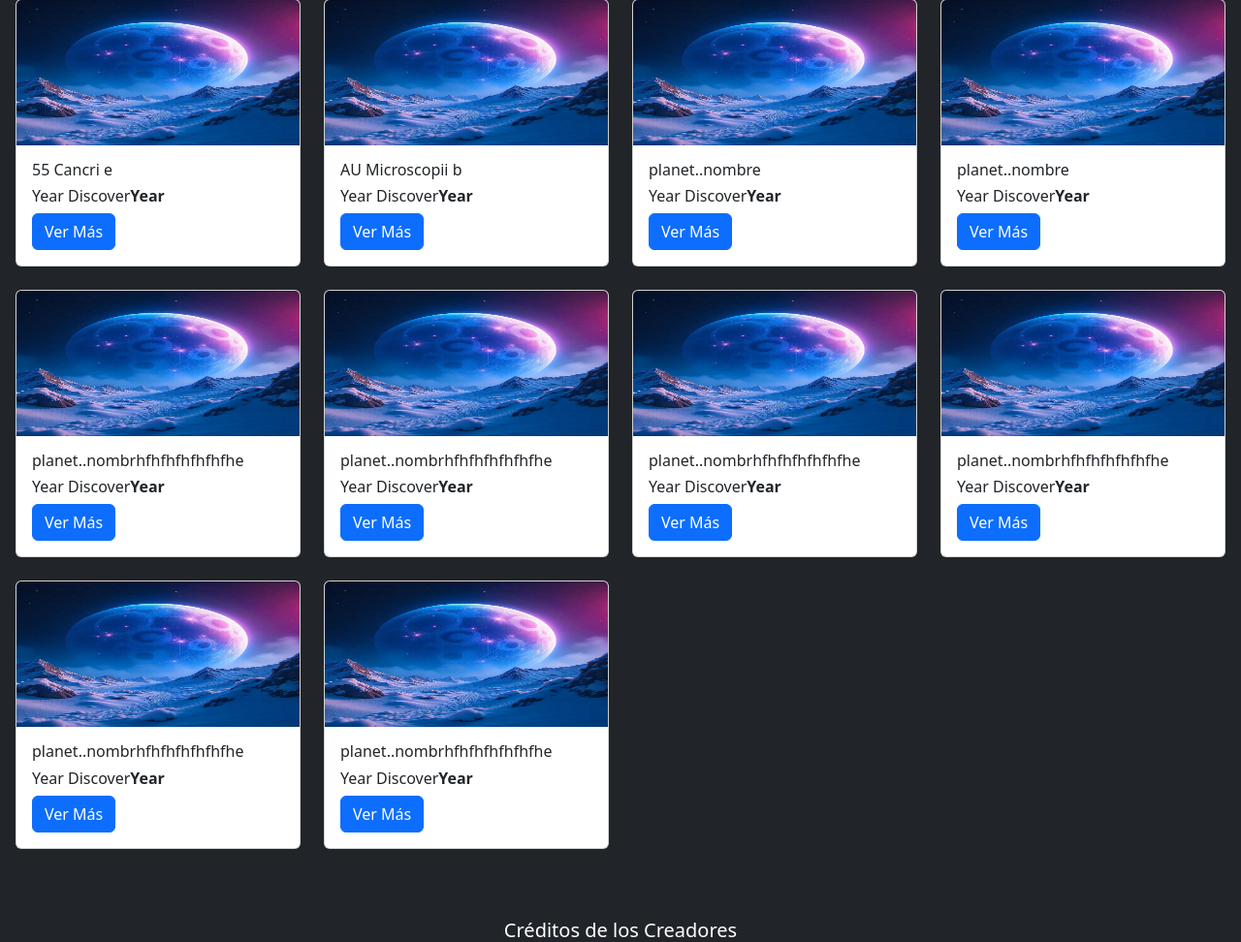
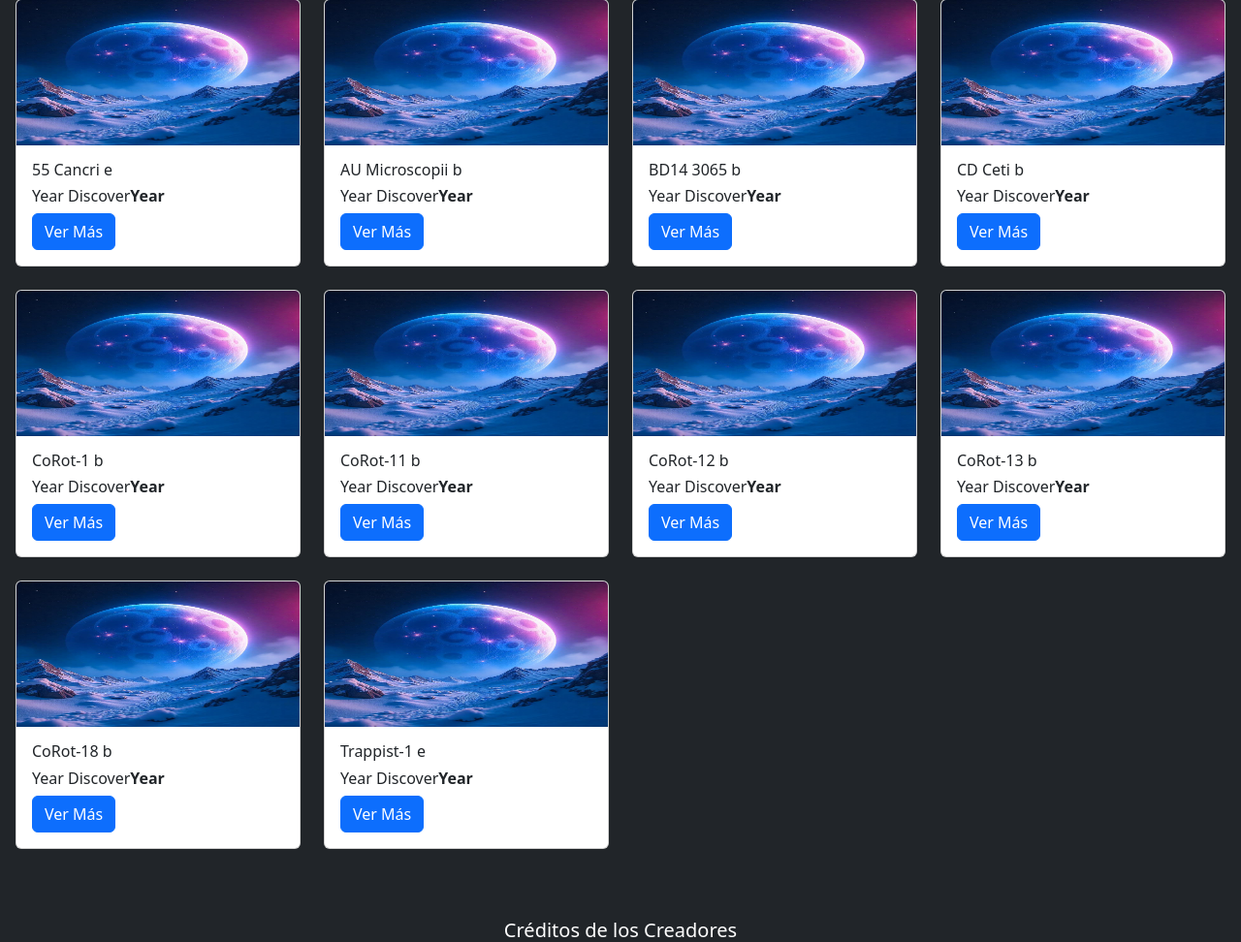
Before and after one commit to joshep-creator/Stellar-Innovation, a PHP site: page / in a window 1280 px wide. Shown: the part 1332-2304 px from the top of the page at 97% size. Run offline with PHP 8.4, Linux system fonts and the light colour scheme.

Commit message:
Update exoplanets.php

```diff
--- a/exoplanets.php
+++ b/exoplanets.php
@@ -114,13 +114,13 @@
                 </div>
             </div>
 
-            <!-- single planet 1 -->
+            <!-- single planet 3 -->
             <div class="col-lg-3 col-md-4 col-sm-1 mb-4">
                 <?php $contador = 0; ?>
                 <div class="card">
                     <img class="card-img-top img-fluid" src="src/img/planet_1.jpg" style="height: 150px; width: auto;">
                     <div class="card-body">
-                        <h6>planet..nombre</h6>
+                        <h6>BD14 3065 b</h6>
                         <div class="price">
                             <!--Actual year-->
                             <h6>Year Discover<strong>Year</strong></h6>
@@ -155,13 +155,13 @@
                 </div>
             </div>
 
-            <!-- single planet 1 -->
+            <!-- single planet 4 -->
             <div class="col-lg-3 col-md-4 col-sm-1 mb-4">
                 <?php $contador = 0; ?>
                 <div class="card">
                     <img class="card-img-top img-fluid" src="src/img/planet_1.jpg" style="height: 150px; width: auto;">
                     <div class="card-body">
-                        <h6>planet..nombre</h6>
+                        <h6>CD Ceti b</h6>
                         <div class="price">
                             <!--Actual year-->
                             <h6>Year Discover<strong>Year</strong></h6>
@@ -196,13 +196,13 @@
                 </div>
             </div>
 
-            <!-- single planet 1 -->
+            <!-- single planet 5 -->
             <div class="col-lg-3 col-md-4 col-sm-1 mb-4">
                 <?php $contador = 0; ?>
                 <div class="card">
                     <img class="card-img-top img-fluid" src="src/img/planet_1.jpg" style="height: 150px; width: auto;">
                     <div class="card-body">
-                        <h6>planet..nombrhfhfhfhfhfhfhe</h6>
+                        <h6>CoRot-1 b</h6>
                         <div class="price">
                             <!--Actual year-->
                             <h6>Year Discover<strong>Year</strong></h6>
@@ -237,13 +237,13 @@
                 </div>
             </div>
 
-            <!-- single planet 1 -->
+            <!-- single planet 6 -->
             <div class="col-lg-3 col-md-4 col-sm-1 mb-4">
                 <?php $contador = 0; ?>
                 <div class="card">
                     <img class="card-img-top img-fluid" src="src/img/planet_1.jpg" style="height: 150px; width: auto;">
                     <div class="card-body">
-                        <h6>planet..nombrhfhfhfhfhfhfhe</h6>
+                        <h6>CoRot-11 b</h6>
                         <div class="price">
                             <!--Actual year-->
                             <h6>Year Discover<strong>Year</strong></h6>
@@ -278,13 +278,13 @@
                 </div>
             </div>
 
-            <!-- single planet 1 -->
+            <!-- single planet 7 -->
             <div class="col-lg-3 col-md-4 col-sm-1 mb-4">
                 <?php $contador = 0; ?>
                 <div class="card">
                     <img class="card-img-top img-fluid" src="src/img/planet_1.jpg" style="height: 150px; width: auto;">
                     <div class="card-body">
-                        <h6>planet..nombrhfhfhfhfhfhfhe</h6>
+                        <h6>CoRot-12 b</h6>
                         <div class="price">
                             <!--Actual year-->
                             <h6>Year Discover<strong>Year</strong></h6>
@@ -319,13 +319,13 @@
                 </div>
             </div>
 
-            <!-- single planet 1 -->
+            <!-- single planet 8 -->
             <div class="col-lg-3 col-md-4 col-sm-1 mb-4">
                 <?php $contador = 0; ?>
                 <div class="card">
                     <img class="card-img-top img-fluid" src="src/img/planet_1.jpg" style="height: 150px; width: auto;">
                     <div class="card-body">
-                        <h6>planet..nombrhfhfhfhfhfhfhe</h6>
+                        <h6>CoRot-13 b</h6>
                         <div class="price">
                             <!--Actual year-->
                             <h6>Year Discover<strong>Year</strong></h6>
@@ -360,13 +360,13 @@
                 </div>
             </div>
 
-            <!-- single planet 1 -->
+            <!-- single planet 9 -->
             <div class="col-lg-3 col-md-4 col-sm-1 mb-4">
                 <?php $contador = 0; ?>
                 <div class="card">
                     <img class="card-img-top img-fluid" src="src/img/planet_1.jpg" style="height: 150px; width: auto;">
                     <div class="card-body">
-                        <h6>planet..nombrhfhfhfhfhfhfhe</h6>
+                        <h6>CoRot-18 b</h6>
                         <div class="price">
                             <!--Actual year-->
                             <h6>Year Discover<strong>Year</strong></h6>
@@ -401,13 +401,13 @@
                 </div>
             </div>
 
-            <!-- single planet 1 -->
+            <!-- single planet 10 -->
             <div class="col-lg-3 col-md-4 col-sm-1 mb-4">
                 <?php $contador = 0; ?>
                 <div class="card">
                     <img class="card-img-top img-fluid" src="src/img/planet_1.jpg" style="height: 150px; width: auto;">
                     <div class="card-body">
-                        <h6>planet..nombrhfhfhfhfhfhfhe</h6>
+                        <h6>Trappist-1 e</h6>
                         <div class="price">
                             <!--Actual year-->
                             <h6>Year Discover<strong>Year</strong></h6>
```
